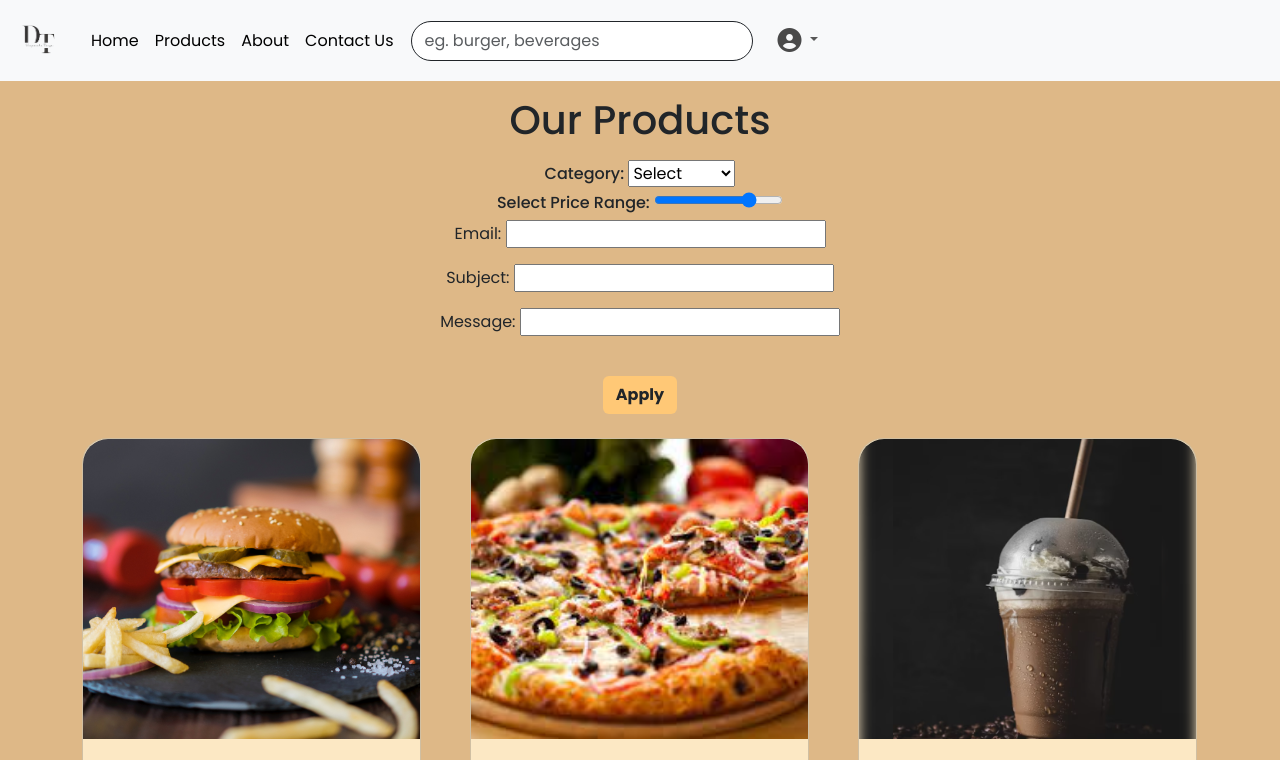
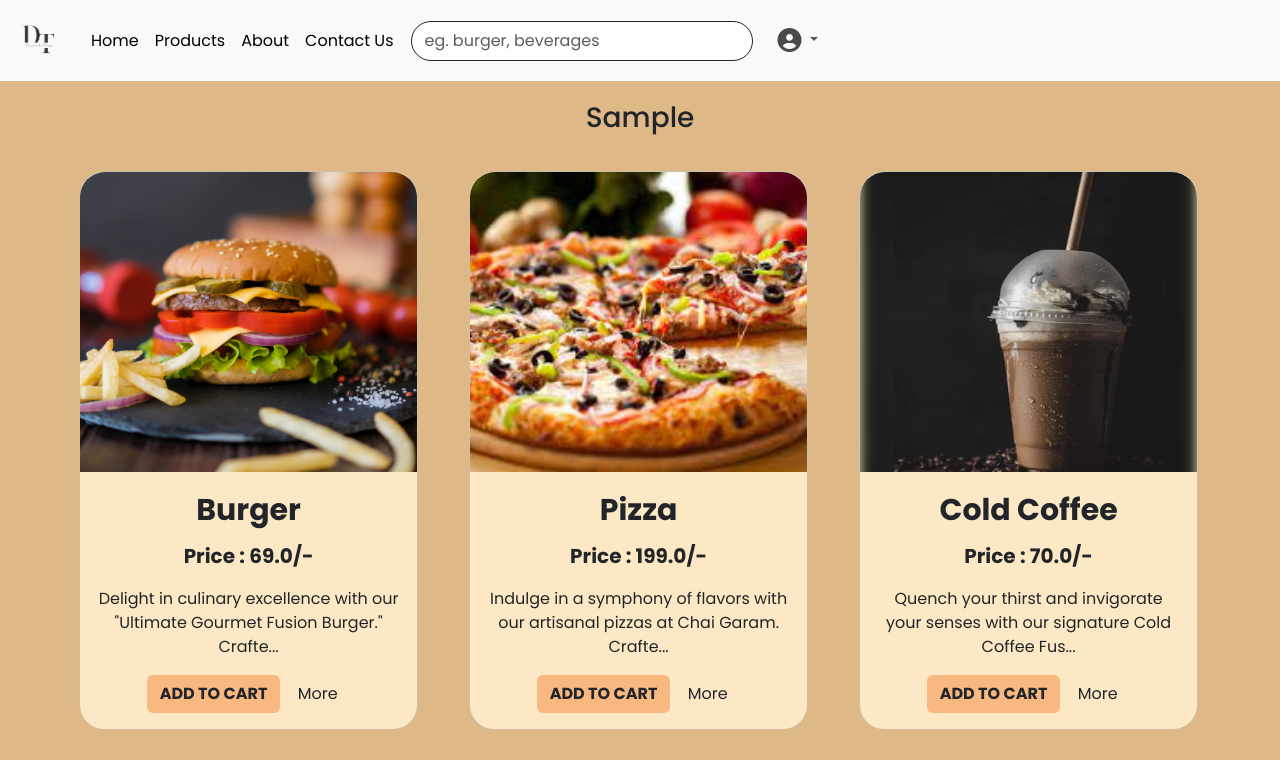
Before and after one commit to Taneja12/Qwicky, a Django app: template test1/templates/test1/filter.html in a window 1280 px wide. Shown: the top 760 px of the page. Run offline with Django 4.2, Linux system fonts and the light colour scheme; data comes from the database, SQL or seed files in the repository; the template is opened without the code that fills it: values that come from a table or form of the project are taken from there, most other values are stand-ins (such as "Sample title", 1, 10 or a date in 2020); some libraries are stand-ins or nearby versions.

Commit message:
Update filter.html

```diff
--- a/test1/templates/test1/filter.html
+++ b/test1/templates/test1/filter.html
@@ -1,59 +1,22 @@
 <!DOCTYPE html>
 <html lang="en">
-
 <head>
     <meta charset="UTF-8">
     <meta name="viewport" content="width=device-width, initial-scale=1.0">
-  <title>filter</title>
-  <link href="https://cdn.jsdelivr.net/npm/bootstrap@5.3.1/dist/css/bootstrap.min.css" rel="stylesheet"
-    integrity="sha384-4bw+/aepP/YC94hEpVNVgiZdgIC5+VKNBQNGCHeKRQN+PtmoHDEXuppvnDJzQIu9" crossorigin="anonymous">
+    <title>Search</title>
+    <link href="https://cdn.jsdelivr.net/npm/bootstrap@5.3.2/dist/css/bootstrap.min.css" rel="stylesheet" integrity="sha384-T3c6CoIi6uLrA9TneNEoa7RxnatzjcDSCmG1MXxSR1GAsXEV/Dwwykc2MPK8M2HN" crossorigin="anonymous">
 </head>
-
 <body style="background-color:burlywood;">
-
-
-  <!-- Navbar Starts HEre  -->
     {% include 'test1/navbar.html' %}
-  <!-- Navbar Ends Here -->
-
-
-  <!--product adding-->
-  <div class="container text-center " style="padding: 15px;">
-    <h1>Our Products</h1>
-
-    <!--dropdown button-->
-    <div class="container mb-2 my-3 text-center" style="min-width: auto;">
-      <form method="post" action="" id="mychoice">
-        {% csrf_token %}
-        <div class="container">
-          <label for="food">
-            <h6>Category: </h6>
-          </label>
-          <select name="myfood" id="food" form="mychoice">
-            <option value="Select">Select</option>
-            <option value="FOOD">Food</option>
-            <option value="Beverages">Beverages</option>
-          </select>
-        </div>
-        <label>
-          <h6>Select Price Range:</h6>
-        </label>
-        <input type="range" min="30" max="250" value="200" name="price_range">
-        <form method="post">
-          {{ price_filter_form.as_p }}
-          <br>
-          <button href="#" class="btn" style="background-color:rgb(255 200 118); font-weight: bolder;"
-            type="submit">Apply</button>
-        </form>
-      </form>
-    </div>
+    <h3 style="text-align: center;margin: 20px;">{{ o }}</h3>
+    <div class="container" >
     <div class="row">
         {% for y in x %}
         <div class="col">
           <div class="container text-center">
-          <div class="card mb-3 mt-3" style="background-color:rgb(252, 232, 196); border-radius: inherit;display: flex; width:21.2rem;border-radius: 25px;">
+            <div class="card mb-3 mt-3" style="width: 21.2rem;background-color:rgb(252, 232, 196);border-radius: 25px;">
               <img src="{{ y.img.url }}" class="card-img-top" alt="image"
-              style="  width: 100%; height: 300px;object-fit: cover;object-position: 50% 40%;max-block-size: 46vh;border-radius: 25px 25px 0 0;">
+                style="  width: 100%;height:300px;object-fit: cover;object-position: 50% 40%;max-block-size: 46vh; border-radius: 25px 25px 0 0;">
               <div class="card-body">
                 <p class="card-title" style="font-weight: bold;font-size: 30px;">{{ y.Title }}</p>
                 <!--<p class="card-text">#{{ y.product_id}}</p> -->
@@ -68,10 +31,11 @@
         {% endfor %}
       </div>
     </div>
-  <script src="https://cdn.jsdelivr.net/npm/bootstrap@5.3.1/dist/js/bootstrap.bundle.min.js"
-    integrity="sha384-HwwvtgBNo3bZJJLYd8oVXjrBZt8cqVSpeBNS5n7C8IVInixGAoxmnlMuBnhbgrkm"
-    crossorigin="anonymous"></script>
+
+
+
+      {% include 'test1/footer.html' %}
+      <script src="https://cdn.jsdelivr.net/npm/bootstrap@5.3.2/dist/js/bootstrap.bundle.min.js" integrity="sha384-C6RzsynM9kWDrMNeT87bh95OGNyZPhcTNXj1NW7RuBCsyN/o0jlpcV8Qyq46cDfL" crossorigin="anonymous"></script>
+
 </body>
-{% include 'test1/footer.html' %}
-
 </html>
```
Lines whose indentation alone changed are shown as unchanged.
